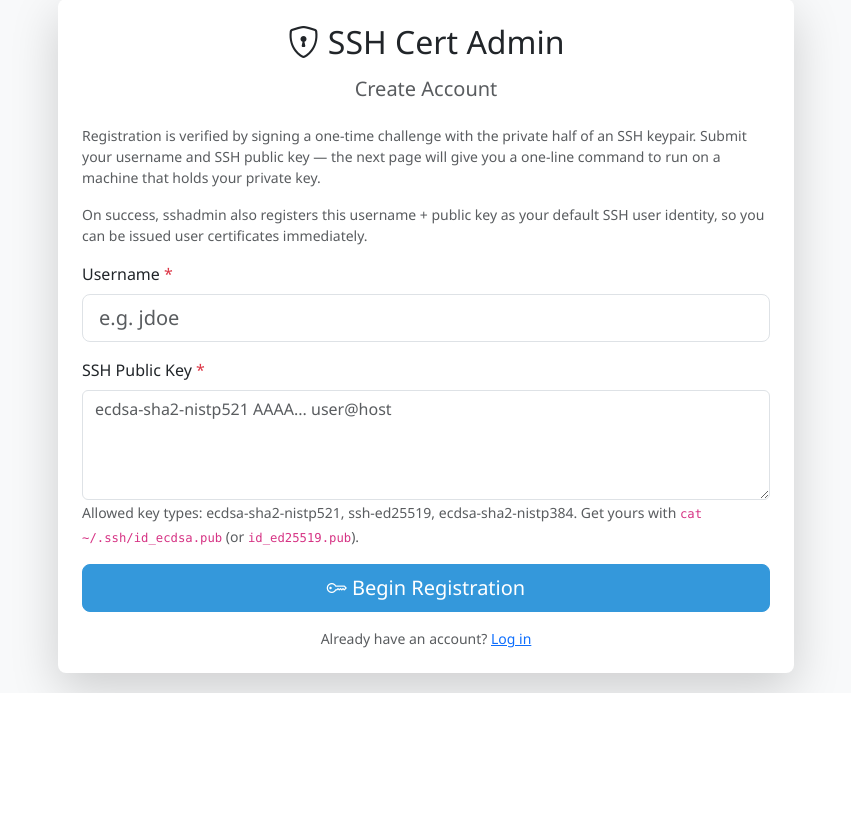
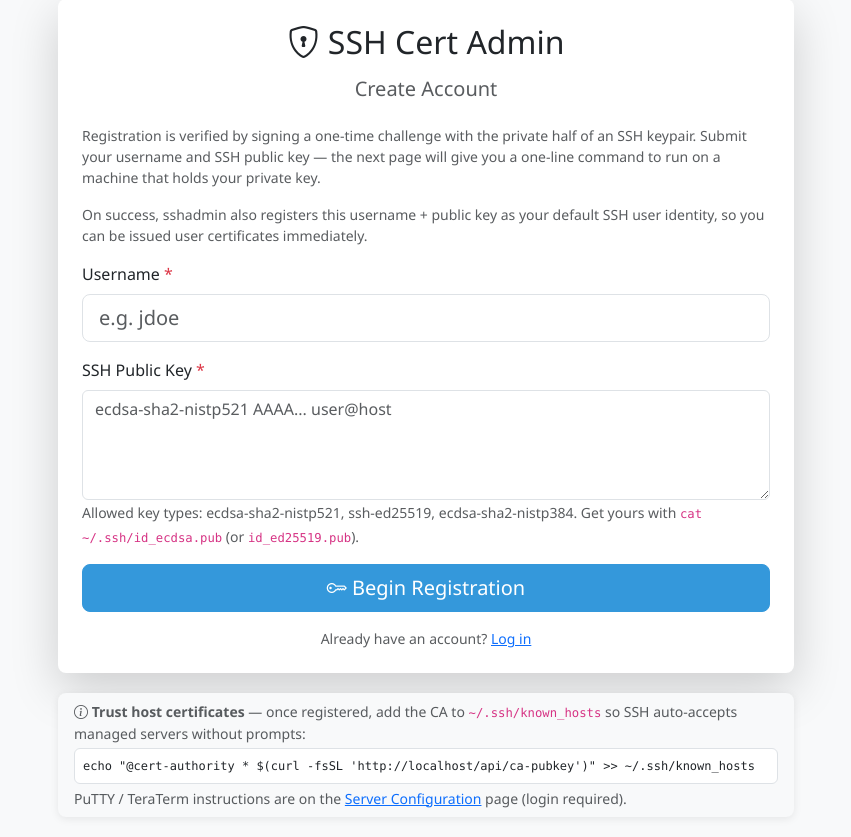
Before and after one commit to kurt-cb/sshadmin, a Flask app: page /register in a window 1280 px wide. Shown: the part 111-948 px from the top of the page, without its empty margins (214-1065 px from the left). Before the commit the page ends 804 px from the top, so only its background shows below. Run offline with Flask 3, Linux system fonts and the light colour scheme.

Commit message:
Added login/register instructions

```diff
--- a/ssh_auth_server.py
+++ b/ssh_auth_server.py
@@ -239,8 +239,7 @@ def _consume_token(token, authenticated_user_id, app, models):
             return False, 'token expired. Restart from the browser.', None
 
         challenge.consumed_at = datetime.utcnow()
-        from sshadmin import _finalize_consumed_challenge
-        _finalize_consumed_challenge(challenge)
+        models['finalize_challenge'](challenge)
         db.session.commit()
         user = db.session.get(User, challenge.user_id)
         return True, (
--- a/sshadmin.py
+++ b/sshadmin.py
@@ -228,7 +228,7 @@ class SSHCertificateGenerator:
     """Generate SSH certificates using OpenSSH format"""
 
     def __init__(self):
-        self.ca_key = os.environ.get('SSHADMIN_CA_KEY_PATH', '/etc/ssh/ca_key')
+        self.ca_key = os.environ.get('SSH_CA_KEY', '/etc/ssh/ca_key')
         self.ca_pubkey = self.ca_key + '.pub'
 
     def check_ca_keys(self):
@@ -1631,7 +1631,7 @@ def _log_startup_status():
         print(
             f'[sshadmin] WARNING: CA key not found at {cert_gen.ca_key}. '
             f'Log in as the first registered user (auto-admin) and visit /setup/ca '
-            f'to generate one. Override path via SSHADMIN_CA_KEY_PATH.',
+            f'to generate one. Override path via SSH_CA_KEY.',
             flush=True,
         )
 
@@ -1647,7 +1647,8 @@ def _start_ssh_auth_server_if_enabled():
         from ssh_auth_server import start_ssh_auth_server
         sock = start_ssh_auth_server(
             app=app, db=db,
-            models={'User': User, 'Challenge': Challenge},
+            models={'User': User, 'Challenge': Challenge,
+                    'finalize_challenge': _finalize_consumed_challenge},
             host=bind, port=port,
             ca_key_path=cert_gen.ca_key if cert_gen.check_ca_keys() else None,
             host_principals=['sshadmin', public_host or '*'],
--- a/templates/register.html
+++ b/templates/register.html
@@ -54,6 +54,21 @@
           </div>
         </div>
       </div>
+
+      <div class="card mt-3 border-0 bg-light">
+        <div class="card-body py-2 px-3">
+          <p class="small text-muted mb-1">
+            <i class="bi bi-info-circle"></i>
+            <strong>Trust host certificates</strong> &mdash; once registered, add the CA to
+            <code>~/.ssh/known_hosts</code> so SSH auto-accepts managed servers without prompts:
+          </p>
+          <pre class="bg-white border rounded p-2 mb-1" style="font-size:0.75rem;white-space:pre-wrap;">echo "@cert-authority * $(curl -fsSL '{{ url_for('api_ca_pubkey', _external=True) }}')" >> ~/.ssh/known_hosts</pre>
+          <p class="small text-muted mb-0">
+            PuTTY / TeraTerm instructions are on the
+            <a href="{{ url_for('server_config') }}">Server Configuration</a> page (login required).
+          </p>
+        </div>
+      </div>
     </div>
   </div>
 </div>
```
Also changed, not shown: templates/login.html (+15 -0 lines), tests/conftest.py (+1 -1 lines).
